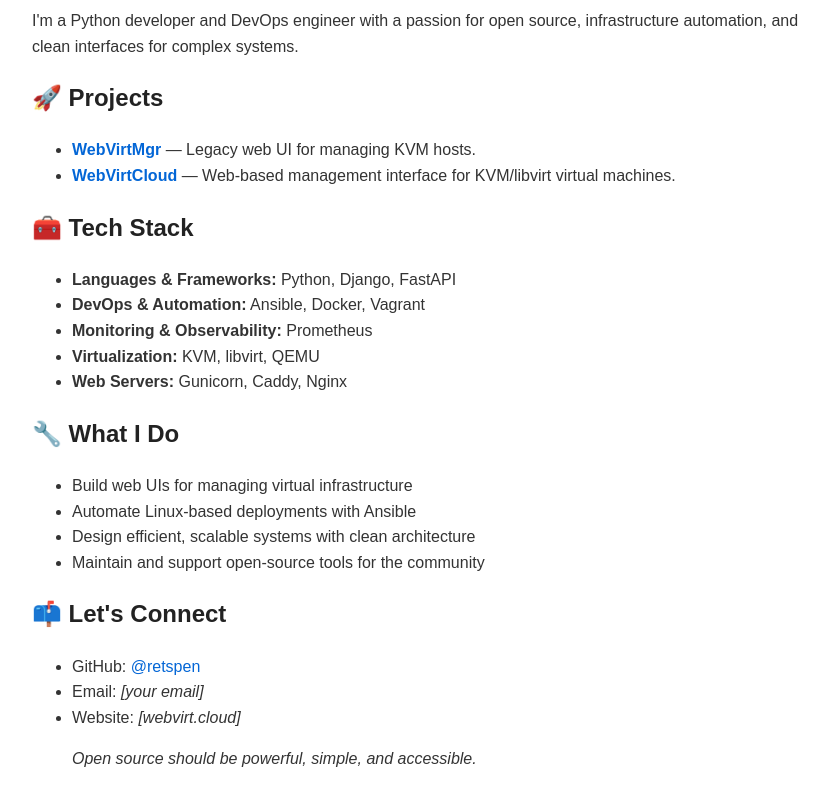
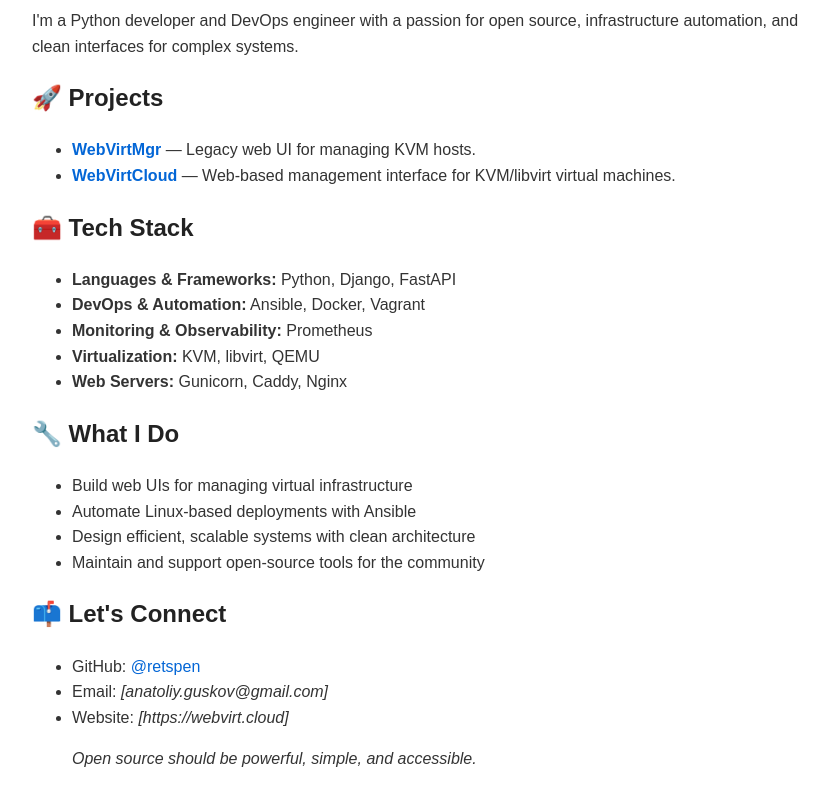
Before and after one commit to retspen/retspen.github.io, a plain HTML site: page index.html in a window 1280 px wide. Shown: the part 150-956 px from the top of the page, without its empty margins (208-1036 px from the left). Drawn offline with Linux system fonts and the light colour scheme.

Commit message:
Update index.html

```diff
--- a/index.html
+++ b/index.html
@@ -65,8 +65,8 @@
     <h2>📫 Let's Connect</h2>
     <ul>
       <li>GitHub: <a href="https://github.com/retspen">@retspen</a></li>
-      <li>Email: <em>[your email]</em></li>
-      <li>Website: <em>[webvirt.cloud]</em></li>
+      <li>Email: <em>[anatoliy.guskov@gmail.com]</em></li>
+      <li>Website: <em>[https://webvirt.cloud]</em></li>
     </ul>
 
     <blockquote>
```
